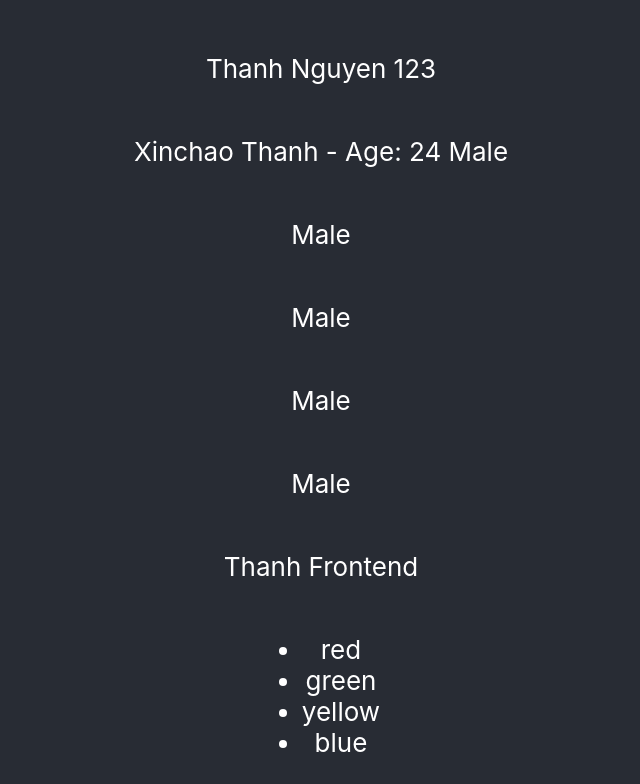
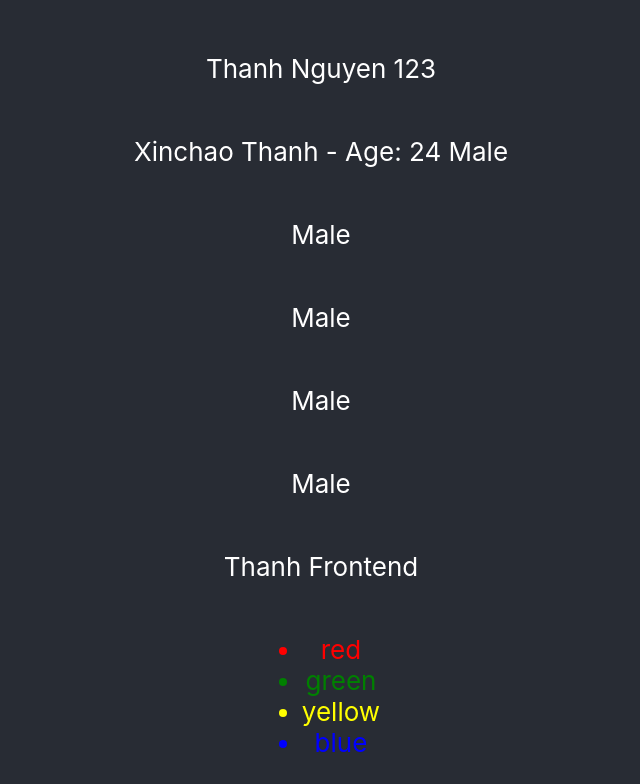
Before and after one commit to huuthanh0312/learn-reactjs, a React (Create React App) app: page / in a window 1280 px wide. Shown: the part 293-1077 px from the top of the page, without its empty margins (319-959 px from the left). Built offline with nearby package versions, Linux system fonts and the light colour scheme.

Commit message:
Render element

```diff
--- a/src/App.js
+++ b/src/App.js
@@ -27,7 +27,7 @@ function App() {
         <p>{student.name}</p>
         <ul>
           {colorList.map( color => (
-          <li>{color}</li>
+          <li key={color} style={{color}}>{color}</li>
           ))}
         </ul>
       </header>
```
